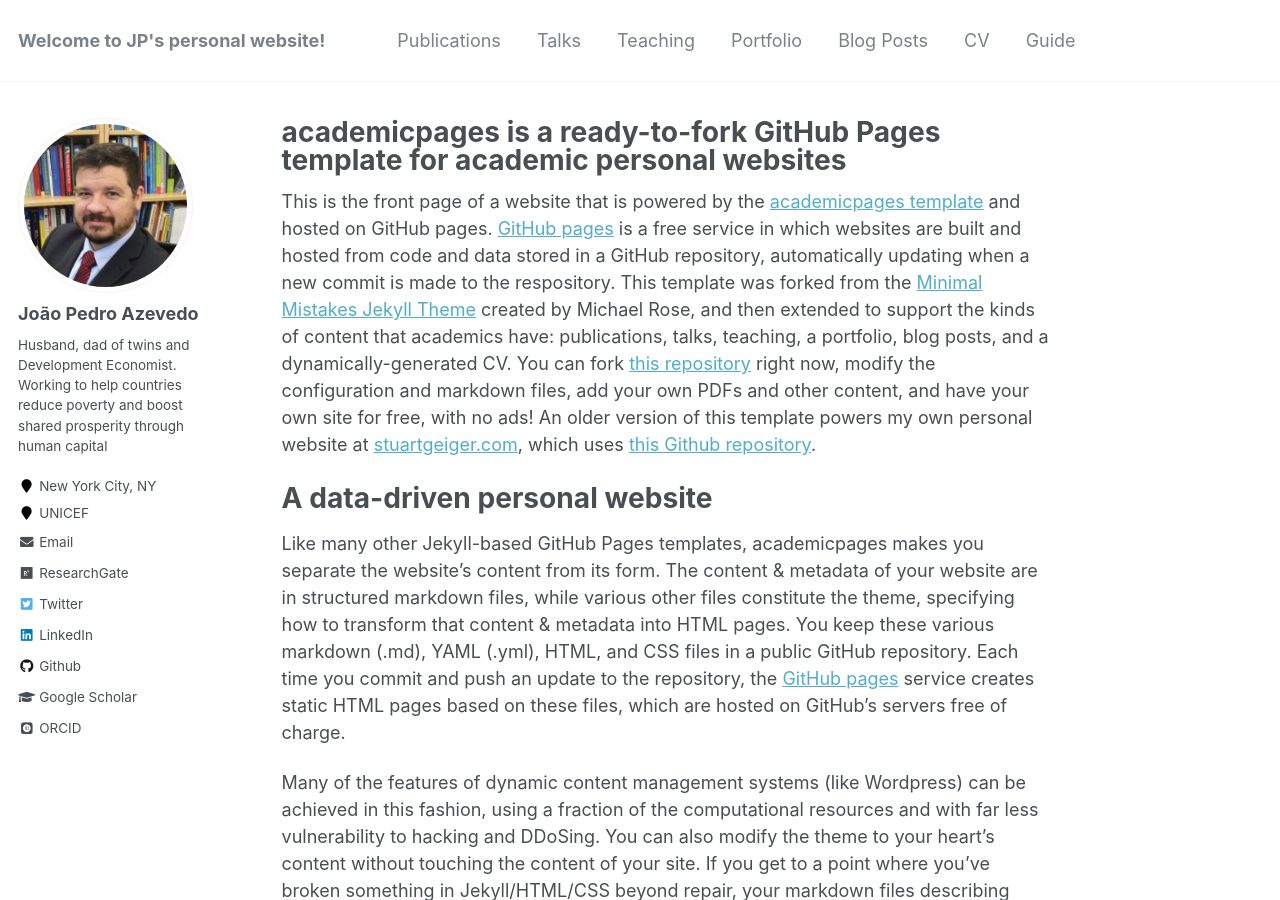
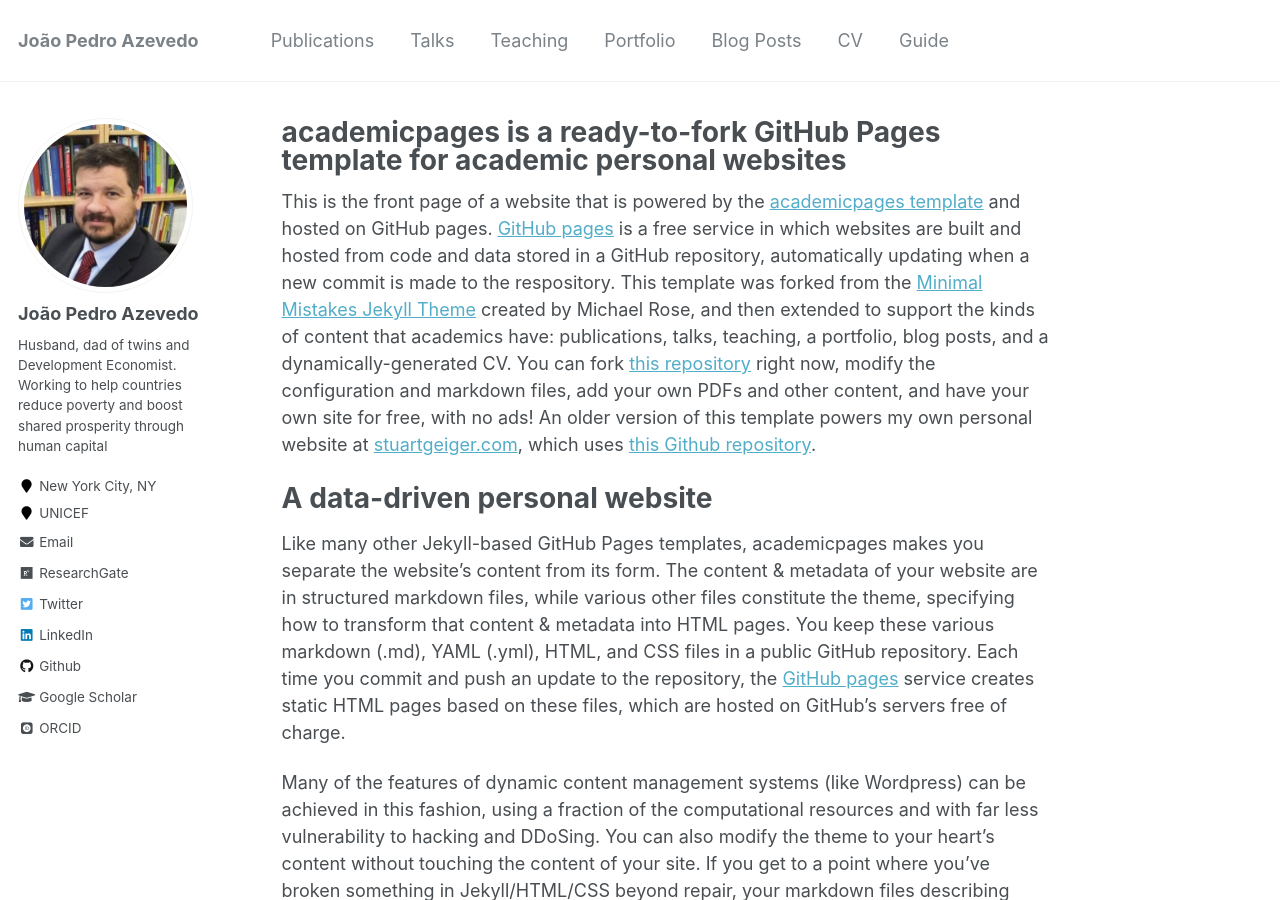
Before and after one commit to jpazvd/jpazvd.github.io, a Jekyll site: the page built from _pages/about.md, in a window 1280 px wide and 900 px high. Built offline with Jekyll 4.4.1, drawn with Linux system fonts in a browser that asks for light colours; some web fonts are replaced; some of the changed lines change nothing that is shown.

Commit message:
[update] Update config site settings

```diff
--- a/_config.yml
+++ b/_config.yml
@@ -7,7 +7,7 @@
 
 # Site Settings
 locale                   : "en-US"
-title                    : "Welcome to JP's personal website!"
+title                    : "João Pedro Azevedo"
 title_separator          : "-"
 name                     : &name "João Pedro Azevedo"
 description              : &description "João Pedro Azevedo's personal website. UNICEF Chief Statistician and Deputy Director of Data and Analytics. Husband, dad of twins and Development Economist. Working to help countries reduce poverty and boost shared prosperity through human capital."
@@ -102,21 +102,21 @@
   instagram        :
   impactstory      : #"https://profiles.impactstory.org/u/xxxx-xxxx-xxxx-xxxx"
   lastfm           :
-  linkedin         : "https://www.linkedin.com/in/jpazvd/"
+  linkedin         : "jpazvd"
   orcid            : "https://orcid.org/0000-0002-3844-215X"
   pinterest        :
   soundcloud       :
   stackoverflow    : # http://stackoverflow.com/users/123456/username
   steam            :
   tumblr           :
-  twitter          : "https://twitter.com/jpazvd"
+  twitter          : "jpazvd"
   vine             :
   weibo            :
   xing             :
   youtube          :
   wikipedia        :
-  unicef           : "https://www.unicef.org/media/experts/joao-pedro-azevedo"
-  WorldBank        : "https://www.worldbank.org/en/about/people/j/joao-pedro-azevedo"
+  website          : "https://www.unicef.org/media/experts/joao-pedro-azevedo"
+  website          : "https://www.worldbank.org/en/about/people/j/joao-pedro-azevedo"
 
 
 # Reading Files
```
